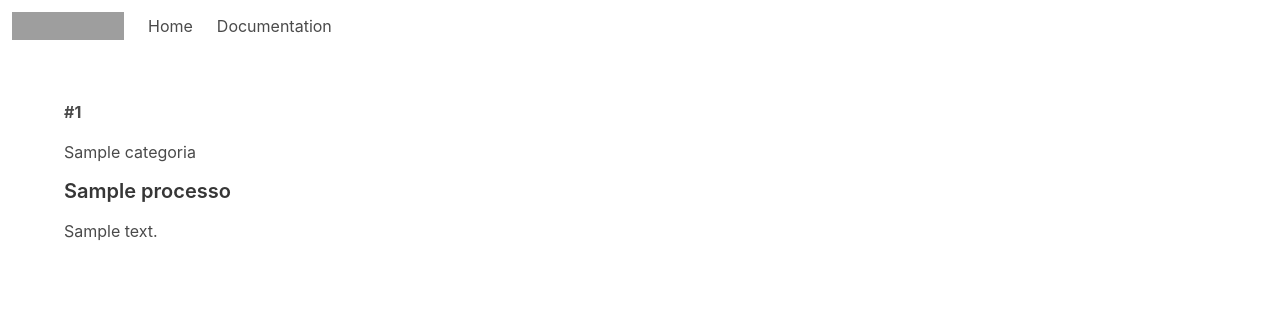
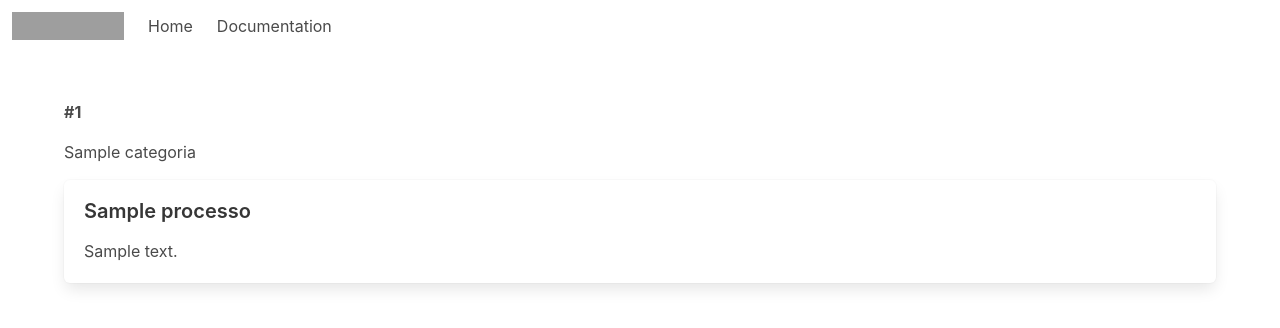
Before and after one commit to DerreckMarques/flask, a Flask app: template processos/templates/index.html in a window 1280 px wide. Shown: the top 328 px of the page. Run offline with Flask 3, Linux system fonts and the light colour scheme; the template is opened without the code that fills it: most values are stand-ins (such as "Sample title", 1, 10 or a date in 2020); grey boxes are pictures that could not be loaded.

Commit message:
change in interface

```diff
--- a/processos/templates/index.html
+++ b/processos/templates/index.html
@@ -11,7 +11,7 @@
           <p><b>#{{ processo.id }}</b></p>
           <p>{{ processo.categoria }}</p>
 
-          <div>
+          <div class="box">
             <h4>{{ processo.nome }}</h4>
             <p>{{ processo.texto }}</p>
           </div>
```
Also changed, not shown: instance/testes.db (added).
